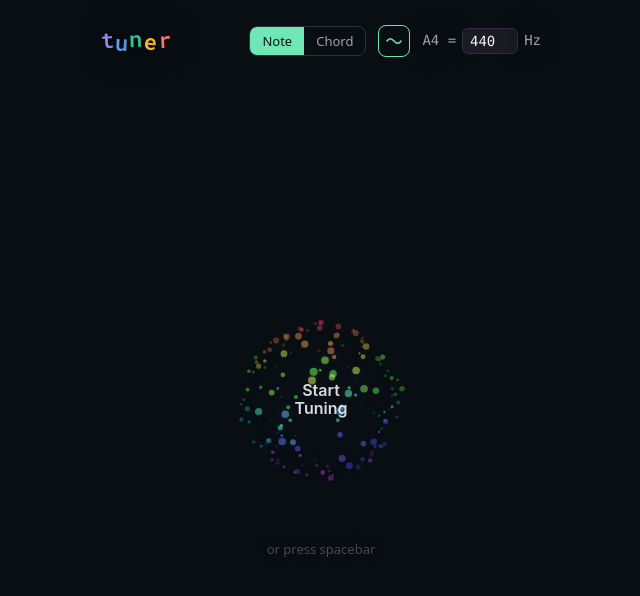
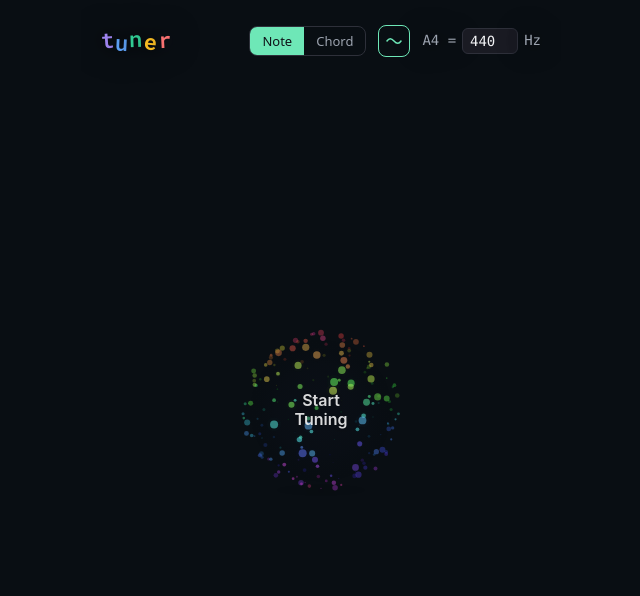
Before and after one commit to nathanmoomaw/tuner, a React (Vite) app: page / in a window 1280 px wide. Shown: the top 596 px of the page, without its empty margins (319-959 px from the left). Built offline with nearby package versions, Linux system fonts and the light colour scheme; what @capacitor/core would draw is missing.

Commit message:
Remove 'or press spacebar' hint from start screen
Co-Authored-By: Claude Sonnet 4.6 <noreply@anthropic.com>

```diff
--- a/src/App.css
+++ b/src/App.css
@@ -228,12 +228,6 @@
   transform: scale(0.97);
 }
 
-.spacebar-hint {
-  font-size: 13px;
-  color: var(--text);
-  opacity: 0.4;
-}
-
 .stop-area {
   margin-top: -20px;
 }
--- a/src/App.jsx
+++ b/src/App.jsx
@@ -152,7 +152,6 @@ function App() {
         {!listening ? (
           <div className="start-area">
             <ParticleSphere onClick={startWithFullscreen} label={'Start\nTuning'} seedOffset={0} />
-            <div className="spacebar-hint">or press spacebar</div>
           </div>
         ) : (
           <>
```
Also changed, not shown: 1 other file (tests, documents, lock files or other folders).
